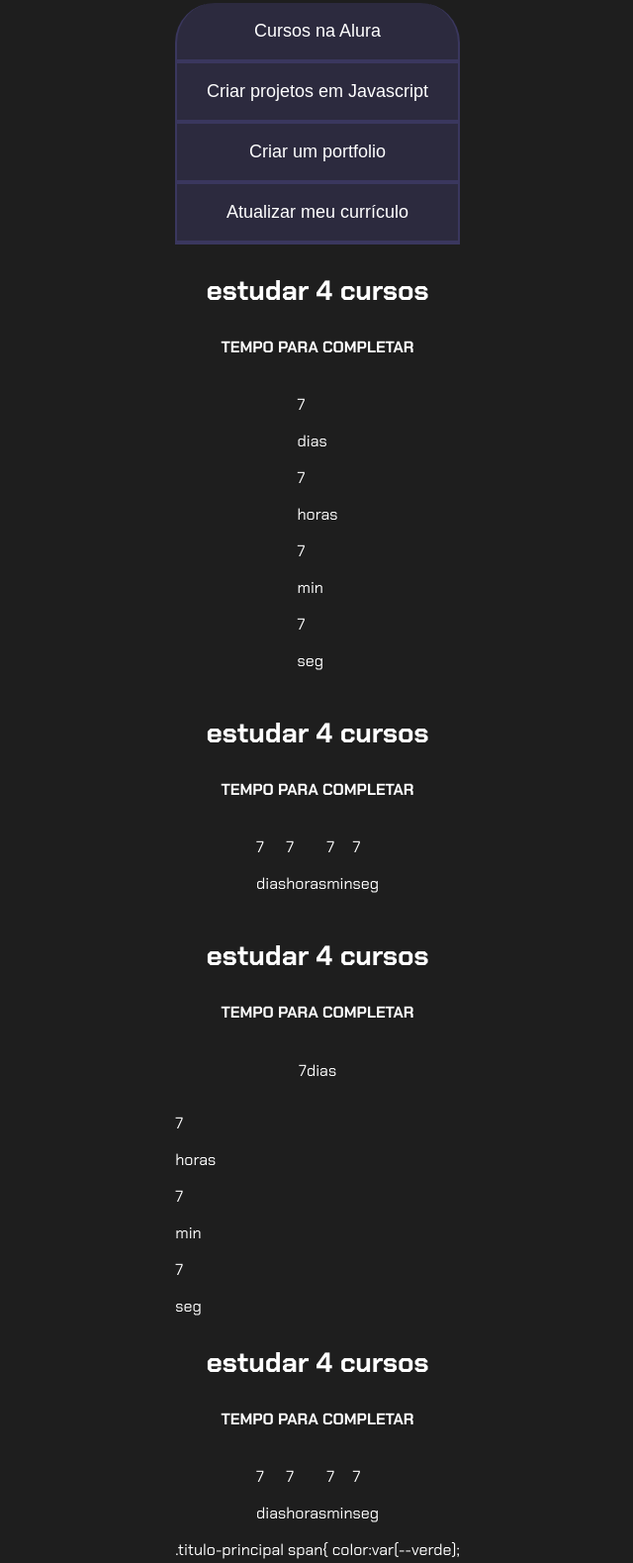
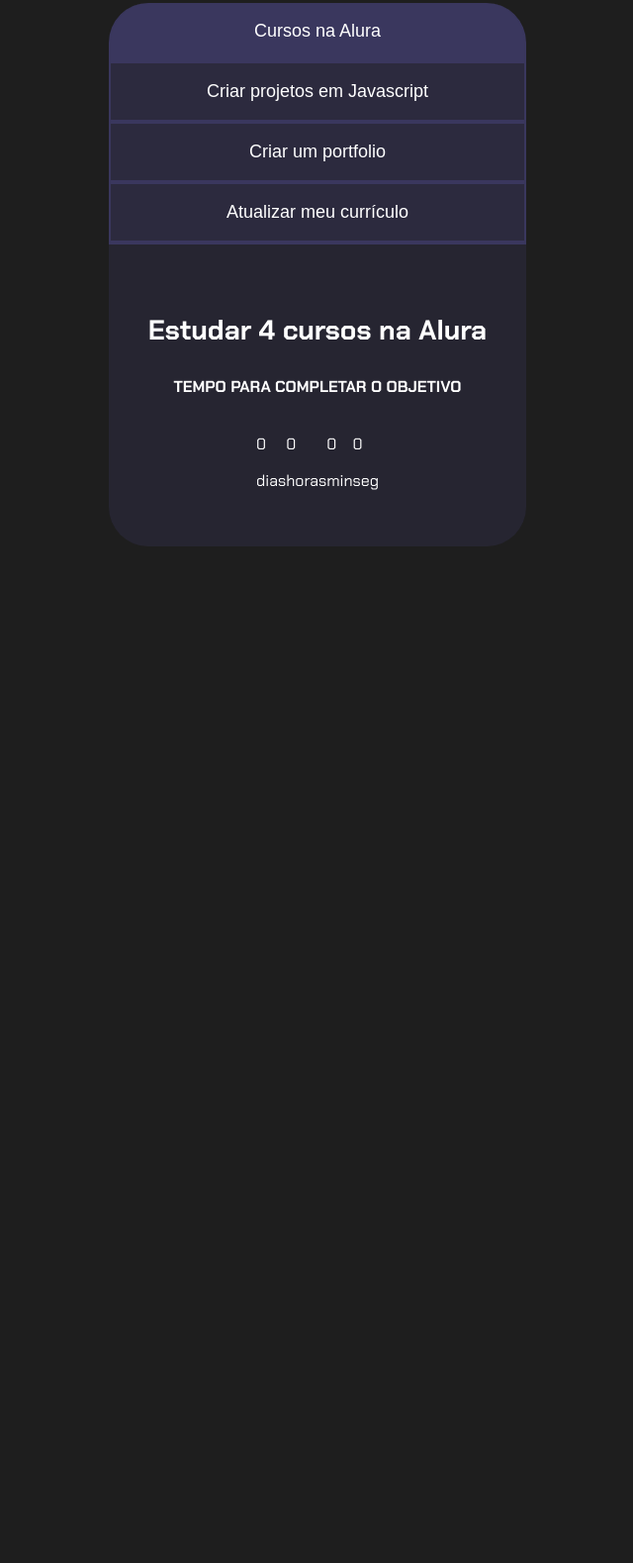
Before and after one commit to gabicav/programa-o, a plain HTML site: page index.html in a window 1280 px wide. Shown: the part 76-1655 px from the top of the page at 99% size, without its empty margins (287-927 px from the left). After the commit the page ends 800 px from the top, so only its background shows below. Drawn offline with Linux system fonts and the light colour scheme.

Commit message:
Update index.html

```diff
--- a/index.html
+++ b/index.html
@@ -1,3 +1,4 @@
+
 <!DOCTYPE html>
 <html lang="pt-br">
 
@@ -11,16 +12,18 @@
 <body>
     <section class="conteudo-principal">
         <h2 class="titulo-principal">Meus Objetivos do ano<span>_</span></h2>
+        <div class="conteudo">
             <div class="botoes">
-            <button class="botao">Cursos na Alura</button>
+                <button class="botao ativo">Cursos na Alura</button>
                 <button class="botao">Criar projetos em Javascript</button>
                 <button class="botao">Criar um portfolio</button>
                 <button class="botao">Atualizar meu currículo</button>
-     <div class="ala-conteudo ativo">
-        <h3 class="aba-conteudo-titulo-principal">estudar 4 cursos</h3>
-        <h4 class="aba-conteudo-titulo-secundario"> tempo para completar</h4>
+            </div>
+            <div class="abas-textos">
+                <div class="aba-conteudo ativo">
+                    <h3 class="aba-conteudo-titulo-principal">Estudar 4 cursos na Alura</h3>
+                    <h4 class="aba-conteudo-titulo-secundario">Tempo para completar o objetivo</h4>
                     <div class="contador">
-             <div class="contador-digito">
                         <div class="contador-digito">
                             <p class="contador-digito-numero" id="dias0">7</p>
                             <p class="contador-digito-texto">dias</p>
@@ -39,9 +42,9 @@
                         </div>
                     </div>
                 </div>
-        <div class="ala-conteudo ativo">
-        <h3 class="aba-conteudo-titulo-principal">estudar 4 cursos</h3>
-        <h4 class="aba-conteudo-titulo-secundario"> tempo para completar</h4>
+                <div class="aba-conteudo">
+                    <h3 class="aba-conteudo-titulo-principal">Criar 5 projetos em Javascript</h3>
+                    <h4 class="aba-conteudo-titulo-secundario">Tempo para completar o objetivo</h4>
                     <div class="contador">
                         <div class="contador-digito">
                             <p class="contador-digito-numero" id="dias1">7</p>
@@ -61,10 +64,11 @@
                         </div>
                     </div>
                 </div>
-        <div class="ala-conteudo ativo">
-        <h3 class="aba-conteudo-titulo-principal">estudar 4 cursos</h3>
-        <h4 class="aba-conteudo-titulo-secundario"> tempo para completar</h4>
+                <div class="aba-conteudo">
+                    <h3 class="aba-conteudo-titulo-principal">Criar um portfolio com os meus 3 melhores projetos</h3>
+                    <h4 class="aba-conteudo-titulo-secundario">Tempo para completar o objetivo</h4>
                     <div class="contador">
+                        <div class="contador-digito">
                             <p class="contador-digito-numero" id="dias2">7</p>
                             <p class="contador-digito-texto">dias</p>
                         </div>
@@ -81,9 +85,10 @@
                             <p class="contador-digito-texto">seg</p>
                         </div>
                     </div>
-        <div class="ala-conteudo ativo">
-        <h3 class="aba-conteudo-titulo-principal">estudar 4 cursos</h3>
-        <h4 class="aba-conteudo-titulo-secundario"> tempo para completar</h4>
+                </div>
+                <div class="aba-conteudo">
+                    <h3 class="aba-conteudo-titulo-principal">Atualizar meu curriculo com os certificados da Alura</h3>
+                    <h4 class="aba-conteudo-titulo-secundario">Tempo para completar o objetivo</h4>
                     <div class="contador">
                         <div class="contador-digito">
                             <p class="contador-digito-numero" id="dias3">7</p>
@@ -103,9 +108,10 @@
                         </div>
                     </div>
                 </div>
-        <div class="aba conteudo"
+            </div>
+        </div>
     </section>
+    <script src="main.js"></script>
 </body>
+
 </html>
-.titulo-principal span{
-color:var(--verde);
```
Lines whose indentation alone changed are shown as unchanged.
